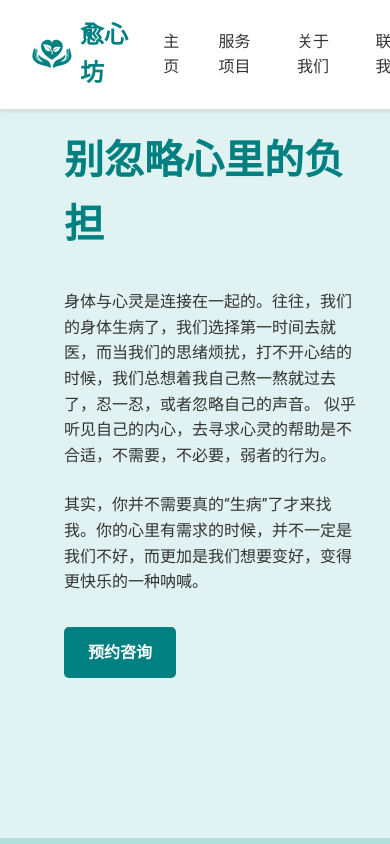
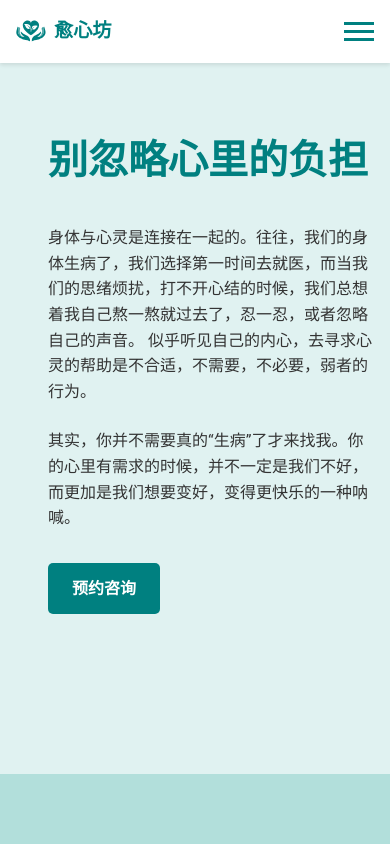
Before and after one commit to airbob/DecodingMinds, a plain HTML site: page index.html in a window 390 px wide. Shown: the top 844 px of the page. Drawn offline with Linux system fonts and the light colour scheme; grey boxes are pictures that could not be loaded.

Commit message:
fix ui on mobile

```diff
--- a/index.html
+++ b/index.html
@@ -10,18 +10,25 @@
 </head>
 <body>
     <header>
+        <div class="content-wrapper">
             <nav>
                 <div class="logo">
                     <img src="assets/logo.svg" alt="YuXin Logo">
                     <span>愈心坊</span>
                 </div>
-            <ul>
+                <button class="mobile-menu-toggle" aria-label="Toggle menu">
+                    <span></span>
+                    <span></span>
+                    <span></span>
+                </button>
+                <ul class="nav-menu">
                     <li><a href="#introduction">主页</a></li>
                     <li><a href="#services">服务项目</a></li>
                     <li><a href="#who-am-i">关于我们</a></li>
                     <li><a href="#contact">联系我们</a></li>
                 </ul>
             </nav>
+        </div>
     </header>
 
     <section id="introduction">
@@ -144,6 +151,10 @@
             <p>&copy; 2024 YuXin Healing Hub Pte Ltd. All rights reserved.</p>
         </div>
     </footer>
-
+    <script>
+        document.querySelector('.mobile-menu-toggle').addEventListener('click', function() {
+            document.querySelector('.nav-menu').classList.toggle('active');
+        });
+    </script>
 </body>
 </html>
--- a/styles.css
+++ b/styles.css
@@ -17,19 +17,19 @@ body {
 header {
     background-color: #fff;
     box-shadow: 0 2px 4px rgba(0,0,0,0.1);
-    padding: 1rem 2rem;
+    padding: 1rem 0;
     position: fixed;
     width: 100%;
     top: 0;
     z-index: 1000;
 }
+
 nav {
     display: flex;
     justify-content: space-between;
     align-items: center;
-    max-width: 1200px;
-    margin: 0 auto;
 }
+
 .logo {
     display: flex;
     align-items: center;
@@ -37,28 +37,52 @@ nav {
     font-weight: bold;
     color: var(--primary-color);
 }
+
 .logo img {
-    width: 40px; /* Adjust as needed */
-    height: 40px; /* Adjust as needed */
+    width: 40px;
+    height: 40px;
     margin-right: 0.5rem;
 }
-nav ul {
+
+.nav-menu {
     display: flex;
     list-style: none;
     margin: 0;
     padding: 0;
 }
-nav ul li {
-    margin-left: 2rem;
+
+.nav-menu li {
+    margin-left: 1.5rem;
 }
-nav ul li a {
+
+.nav-menu li a {
     text-decoration: none;
     color: var(--text-color);
     font-weight: 500;
     transition: color 0.3s ease;
 }
-nav ul li a:hover {
+
+.nav-menu li a:hover {
     color: var(--primary-color);
+}
+
+.mobile-menu-toggle {
+    display: none;
+    flex-direction: column;
+    justify-content: space-around;
+    width: 30px;
+    height: 25px;
+    background: transparent;
+    border: none;
+    cursor: pointer;
+    padding: 0;
+}
+
+.mobile-menu-toggle span {
+    width: 30px;
+    height: 3px;
+    background: var(--primary-color);
+    transition: all 0.3s linear;
 }
 section {
     padding: 6rem 2rem;
@@ -142,17 +166,6 @@ p {
     flex: 1;
 }
 
-@media (max-width: 768px) {
-    .about-content {
-        flex-direction: column;
-        gap: 2rem;
-    }
-
-    .about-image {
-        flex: 0 0 200px;
-        height: 200px;
-    }
-}
 
 #services {
     background-color: var(--bg-color-2);
@@ -193,15 +206,22 @@ p {
     }
 }
 
-@media (max-width: 768px) {
-    .service-item {
-        flex: 0 0 calc(50% - 0.5rem); /* 2 items per row */
-    }
-}
-
 @media (max-width: 480px) {
     .service-item {
         flex: 0 0 100%; /* 1 item per row */
+    }
+
+    .content-wrapper {
+        padding: 0 1rem;
+    }
+
+    .logo {
+        font-size: 1.2rem;
+    }
+
+    .logo img {
+        width: 30px;
+        height: 30px;
     }
 }
 
@@ -261,6 +281,14 @@ p {
 }
 
 @media (max-width: 768px) {
+    .intro-content {
+        flex-direction: column;
+    }
+    .intro-image {
+        width: 100%;
+        margin-top: 2rem;
+    }
+
     .contact-content {
         flex-direction: column;
         gap: 1.5rem; /* Further reduced gap for mobile */
@@ -270,15 +298,47 @@ p {
     .contact-description {
         width: 100%;
     }
-}
 
-@media (max-width: 768px) {
-    .intro-content {
+    .about-content {
         flex-direction: column;
+        gap: 2rem;
     }
-    .intro-image {
+
+    .about-image {
+        flex: 0 0 200px;
+        height: 200px;
+    }
+
+    .service-item {
+        flex: 0 0 calc(50% - 0.5rem); /* 2 items per row */
+    }
+    .mobile-menu-toggle {
+        display: flex;
+    }
+
+    .nav-menu {
+        position: absolute;
+        top: 100%;
+        left: 0;
+        flex-direction: column;
         width: 100%;
-        margin-top: 2rem;
+        background-color: #fff;
+        box-shadow: 0 2px 4px rgba(0,0,0,0.1);
+        display: none;
+    }
+
+    .nav-menu.active {
+        display: flex;
+    }
+
+    .nav-menu li {
+        margin: 0;
+        text-align: center;
+        padding: 1rem;
+    }
+
+    .content-wrapper {
+        padding: 0 1rem;
     }
 }
 
```
Lines whose indentation alone changed are shown as unchanged.
